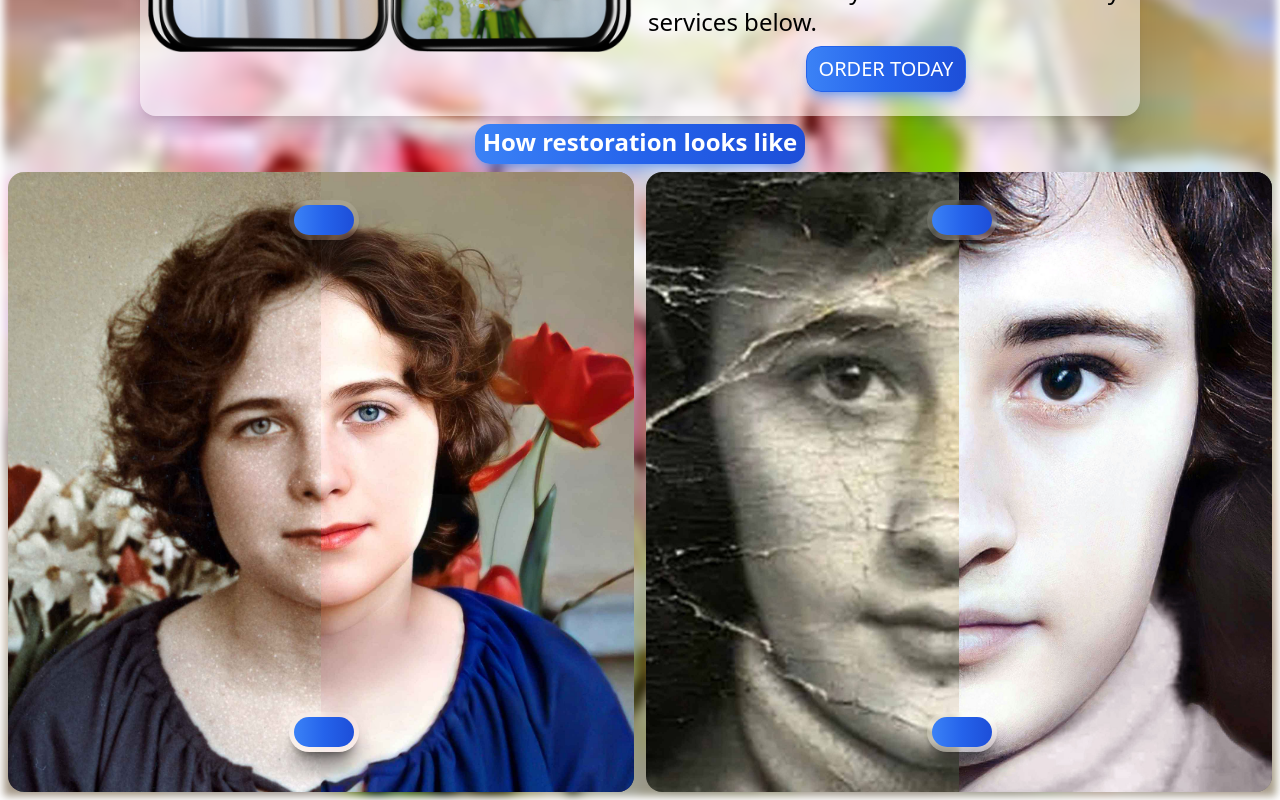
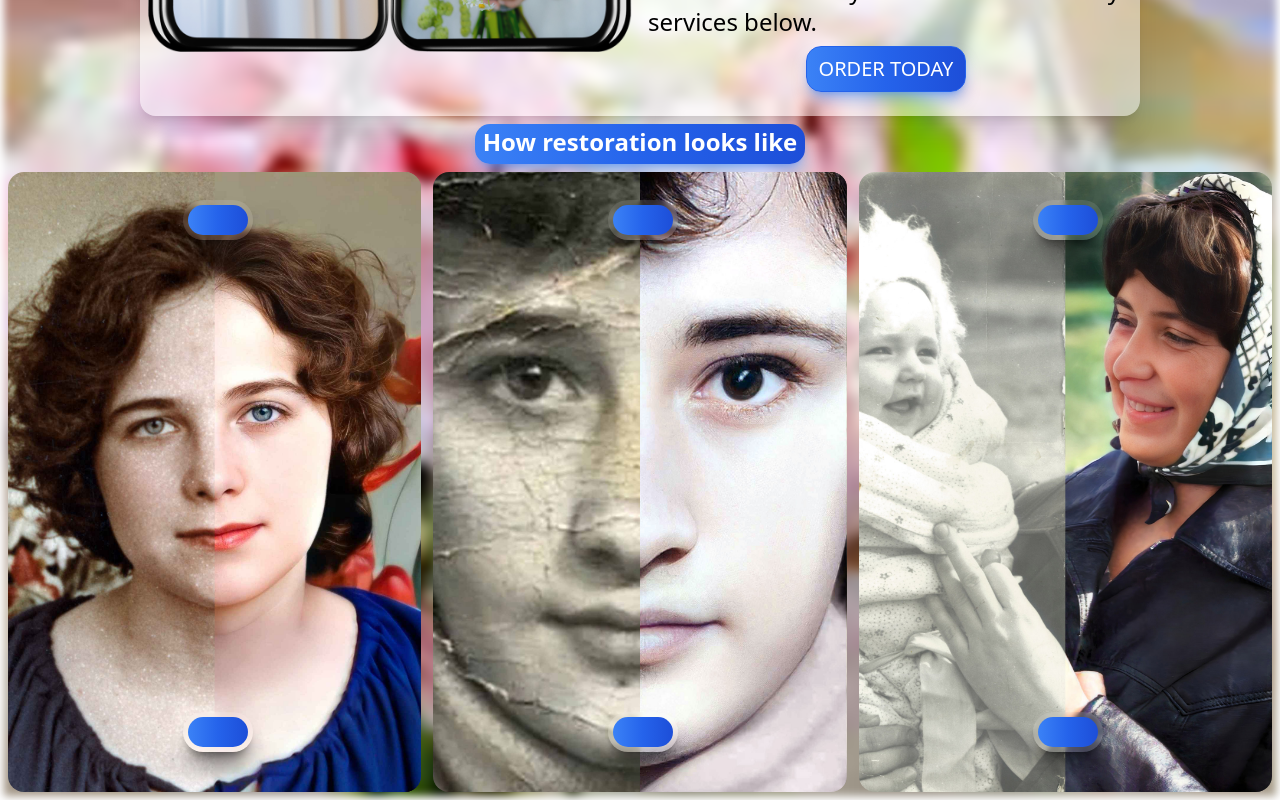
Before and after one commit to NIKOLENKO-TE/PHOTOGRAPHER_BERLIN, a React (Create React App) app: page / in a window 1280 px wide. Shown: the part 1492-2292 px from the top of the page. Built offline with nearby package versions, Linux system fonts and the light colour scheme.

Commit message:
Сделал 3 реставрации

```diff
--- a/src/components/4_Restoration.js
+++ b/src/components/4_Restoration.js
@@ -81,14 +81,18 @@ const Restoration = () => {
           How restoration looks like
         </span>
       </div>
-      <div className="px-2 rounded-2xl flex justify-center p-2  gap-3">
+      <div className="px-2 rounded-2xl flex justify-center p-2 gap-3">
         <ImageRestoration
           beforeImage={restoredPhotos[0].img}
           afterImage={restoredPhotos[1].img}
         />
-        <ImageRestoration
+         <ImageRestoration
           beforeImage={restoredPhotos[2].img}
           afterImage={restoredPhotos[3].img}
+        />
+        <ImageRestoration
+          beforeImage={restoredPhotos[4].img}
+          afterImage={restoredPhotos[5].img}
         />
       </div>
     </div>
```
